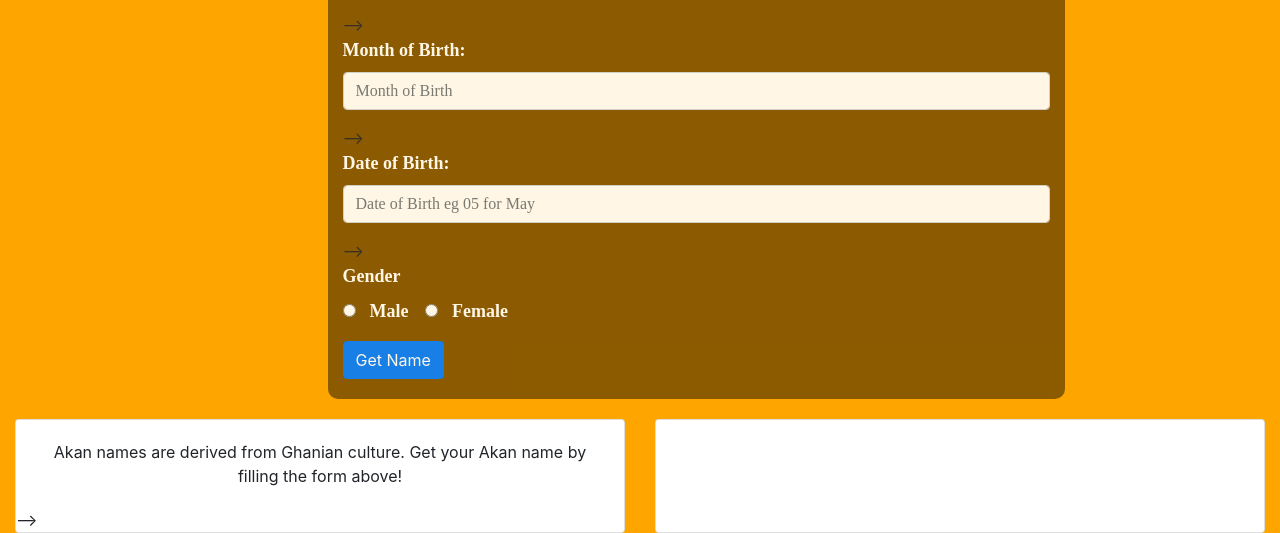
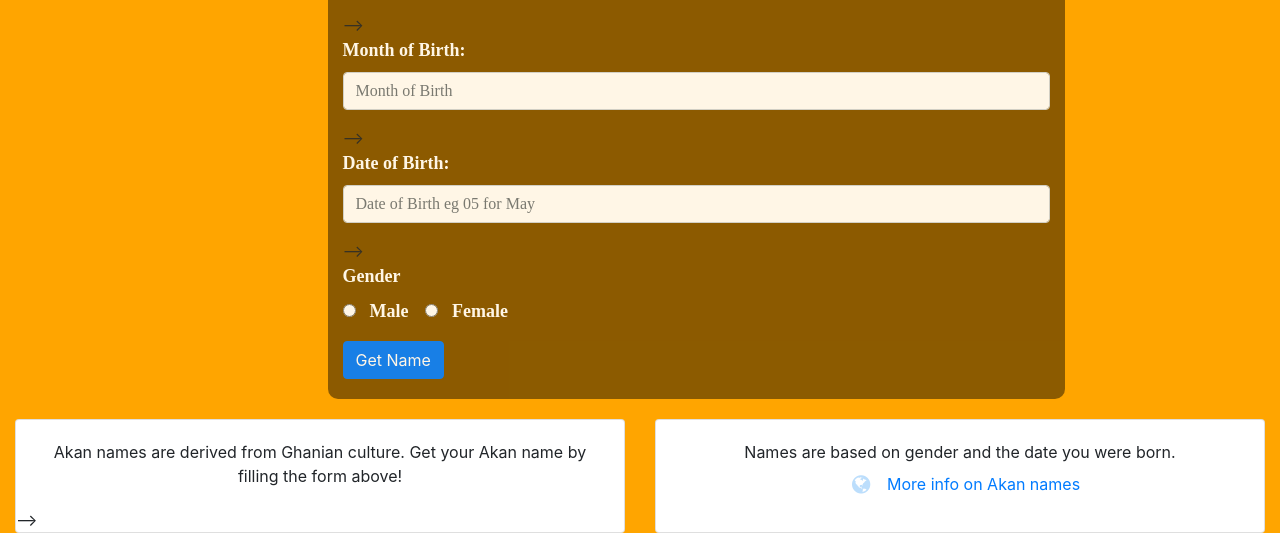
Before and after one commit to Benturner001/calculator, a plain HTML site: page index.html in a window 1280 px wide. Shown: the part 422-955 px from the top of the page. Drawn offline with Linux system fonts and the light colour scheme; files that its build step writes are made by us from their sources; a web font is replaced by a local one.

Commit message:
added a span tag and a link

```diff
--- a/index.html
+++ b/index.html
@@ -60,13 +60,13 @@
       </div> -->
     </div>
     <div class="card ">
-        <!-- <div class="card-body text-center">
+        <div class="card-body text-center">
           <p class="card-text">Names are based on gender and the date you were born. <br>
             <span class="fa-stack fa-lg">
                 <i class="fa fa-globe fa-stack-1x" style="color:rgb(188, 222, 252)"></i>
               </span><a href="http://www.afropedea.org/akan-names"> More info on Akan names</a>
           </p>
-        </div> -->
+        </div>
       <!-- </div> -->
       <!-- <div class="card ">
         <div class="card-body text-center">
```
